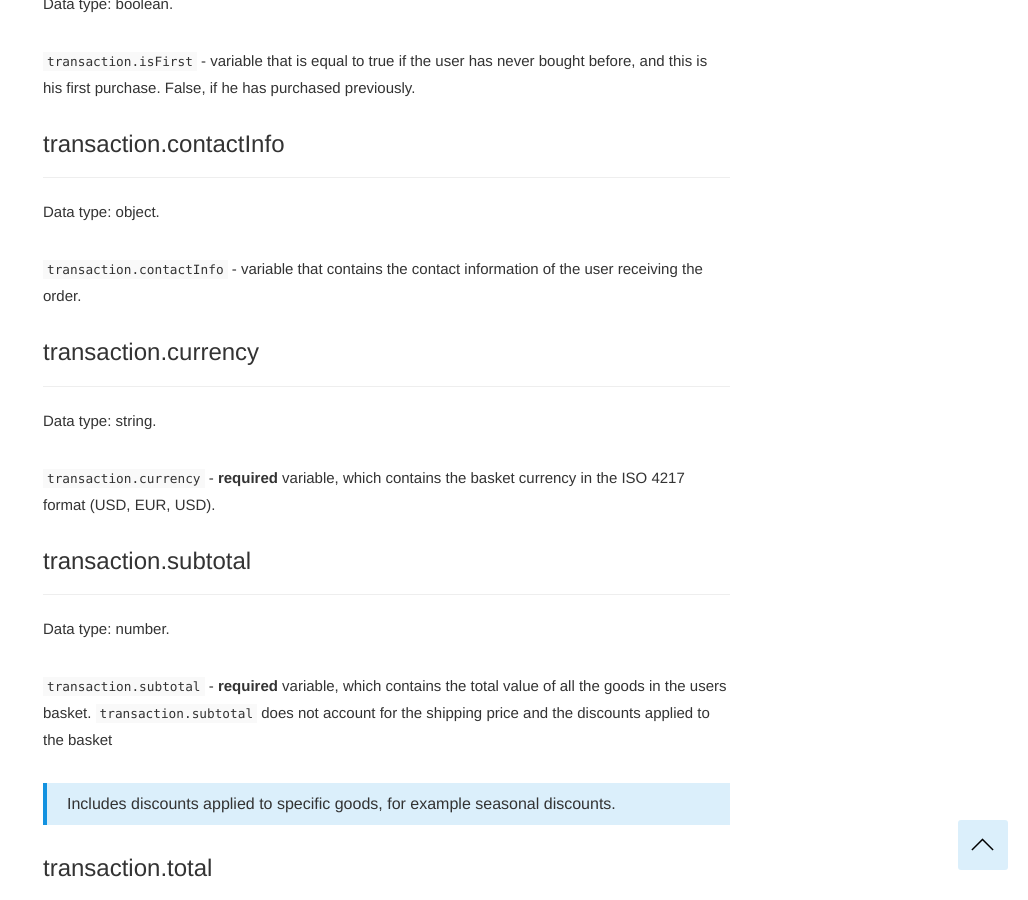
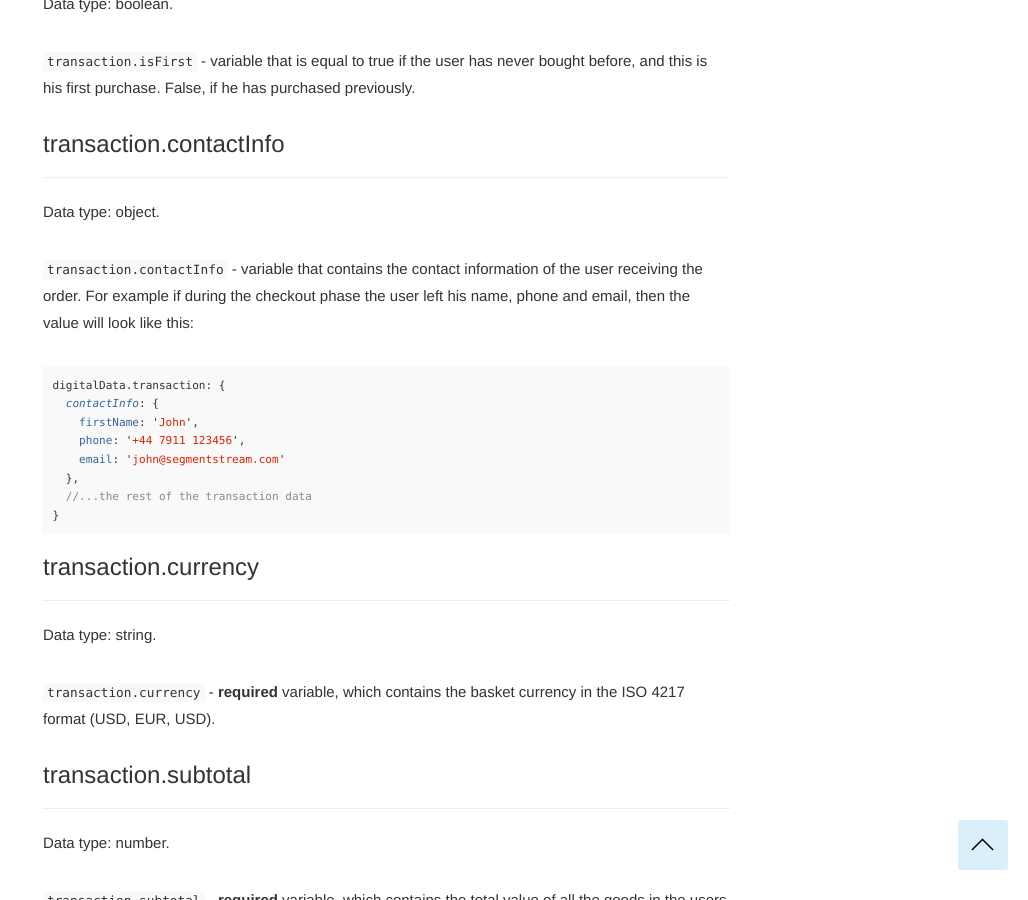
Before and after one commit to segmentstream-com/segmentstream-com.github.io, a Jekyll site: the page built from _docs/digitaldata/transaction.md, in a window 1280 px wide and 900 px high, scrolled down 2413 px. Shown: the whole window, without its empty margins (252-1280 px from the left). Built offline with Jekyll 4.4.1, drawn with Linux system fonts in a browser that asks for light colours; nearby versions of some CDN libraries.

Commit message:
added contactinfo example

````diff
--- a/_docs/digitaldata/transaction.md
+++ b/_docs/digitaldata/transaction.md
@@ -90,7 +90,18 @@ Data type: boolean.
 ------
 Data type: object.
 
-`transaction.contactInfo` - variable that contains the contact information of the user receiving the order.
+`transaction.contactInfo` - variable that contains the contact information of the user receiving the order. For example if during the checkout phase the user left his name, phone and email, then the value will look like this:
+
+```javascript
+digitalData.transaction: {
+  contactInfo: {
+    firstName: 'John',
+    phone: '+44 7911 123456',
+    email: 'john@segmentstream.com'
+  },
+  //...the rest of the transaction data
+}
+```
 
 ### <a name="5"></a>transaction.currency
 ------
````
